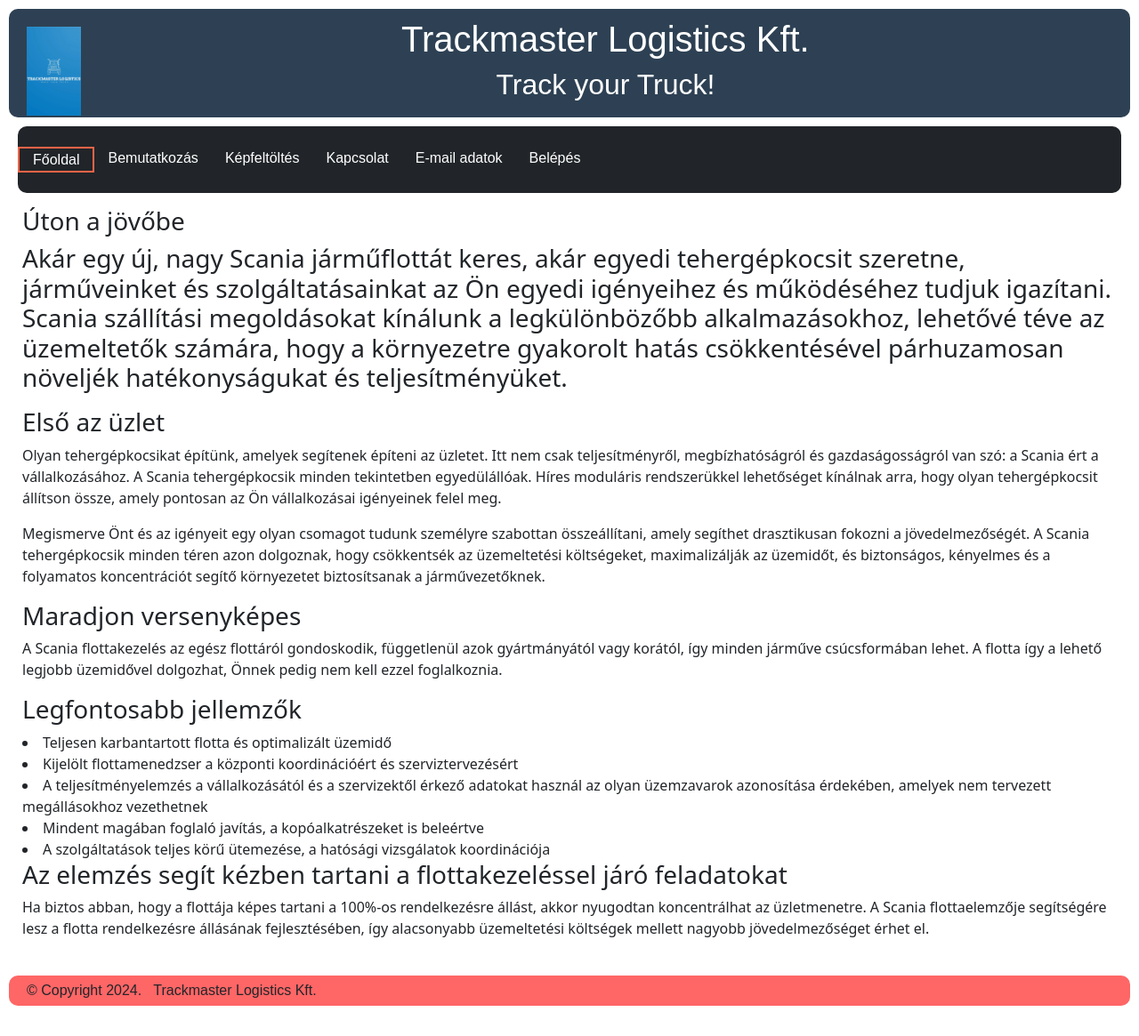
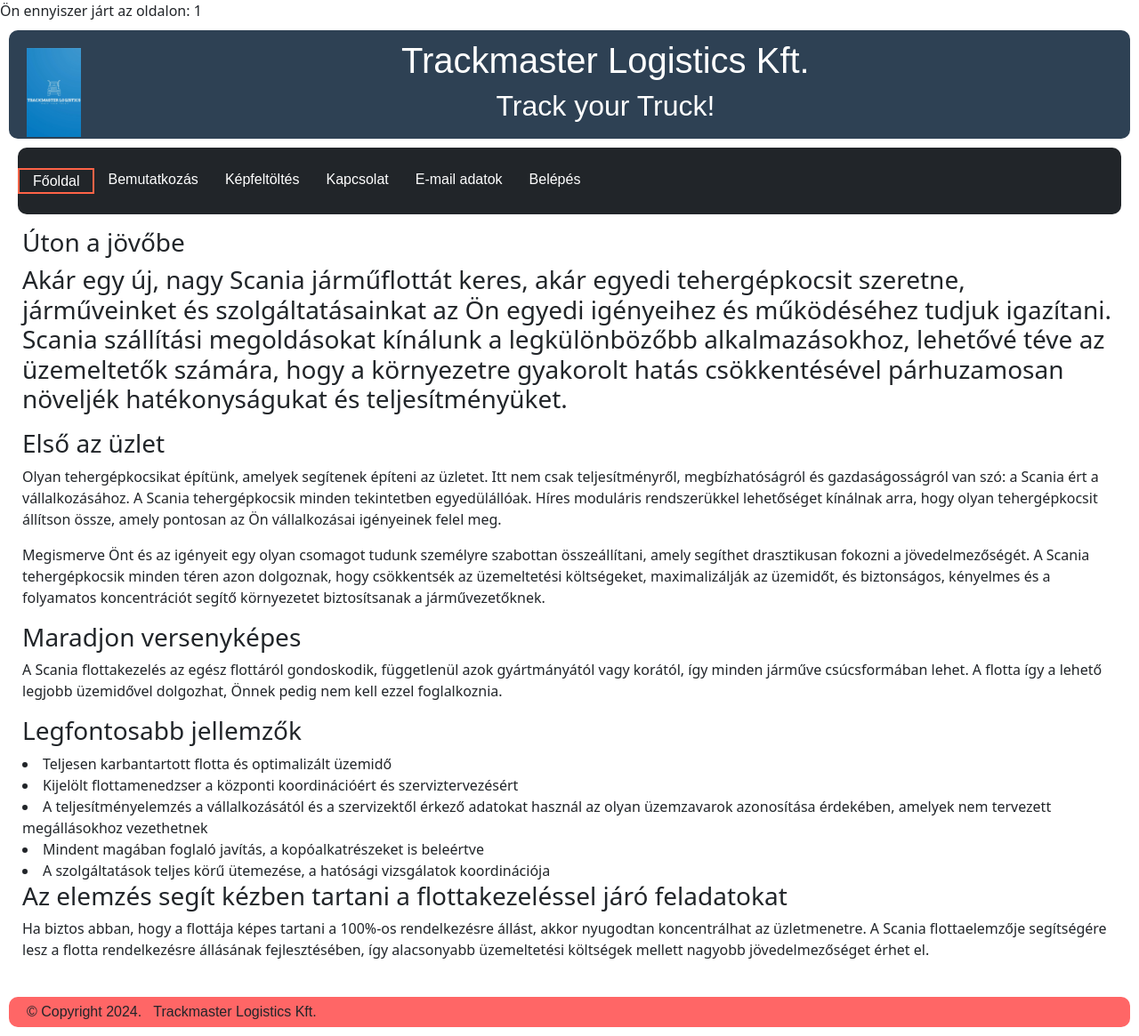
Before and after one commit to gyel123/web1bead, a PHP site: page / in a window 1280 px wide. Shown: the whole page at 89% size. Before the commit the page ends 1131 px from the top, so only its background shows below. Run offline with PHP 8.4, Linux system fonts and the light colour scheme.

Commit message:
módosítás

```diff
--- a/templates/index.tpl.php
+++ b/templates/index.tpl.php
@@ -10,6 +10,16 @@
     <?php if(file_exists('./styles/'.$keres['fajl'].'.css')) { ?><link rel="stylesheet" href="./styles/<?= $keres['fajl']?>.css" type="text/css"><?php } ?>
     <link href="https://cdn.jsdelivr.net/npm/bootstrap@5.3.0-alpha3/dist/css/bootstrap.min.css" rel="stylesheet" integrity="sha384-KK94CHFLLe+nY2dmCWGMq91rCGa5gtU4mk92HdvYe+M/SXH301p5ILy+dN9+nJOZ" crossorigin="anonymous">
     <script src="https://cdn.jsdelivr.net/npm/bootstrap@5.3.0-alpha3/dist/js/bootstrap.bundle.min.js" integrity="sha384-ENjdO4Dr2bkBIFxQpeoTz1HIcje39Wm4jDKdf19U8gI4ddQ3GYNS7NTKfAdVQSZe" crossorigin="anonymous"></script>
+
+    <!-- Látogatottsági számláló script -->
+    <script class="local" type="text/javascript">
+        if(sessionStorage.hits){
+             sessionStorage.hits = Number(sessionStorage.hits) + 1;
+        } else {
+             sessionStorage.hits = 1;
+        }
+        document.write("Ön ennyiszer járt az oldalon: " + sessionStorage.hits);
+    </script>
 </head>
 <body>
 
```
Lines whose indentation alone changed are shown as unchanged.
